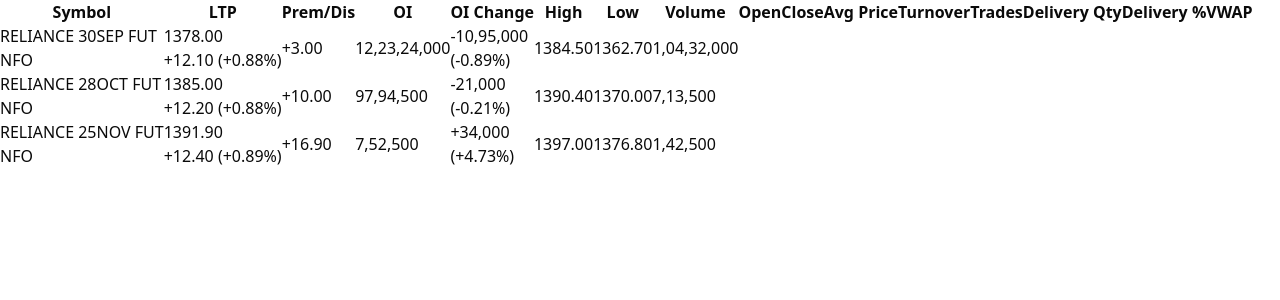
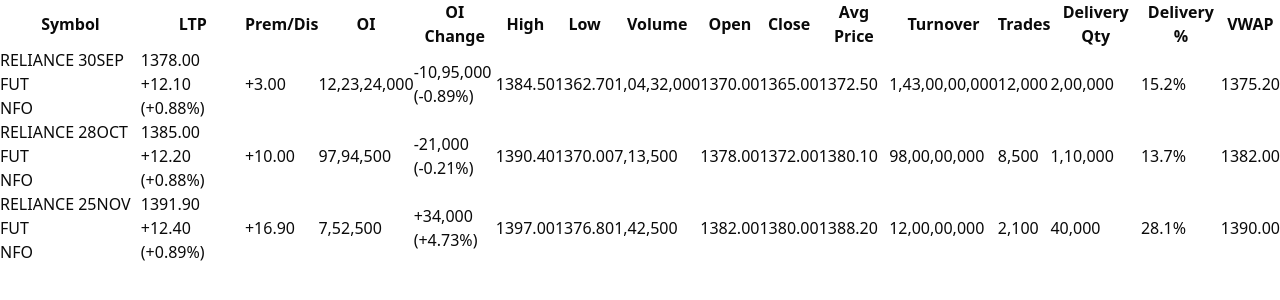
Before and after one commit to sathishkannan162/scroll-mobile-layout, a Next.js app: page /table in a window 1280 px wide. Shown: the top 300 px of the page. Built offline with nearby package versions, Linux system fonts and the light colour scheme.

Commit message:
Move the cell formats to an array

```diff
--- a/app/components/StockTable.tsx
+++ b/app/components/StockTable.tsx
@@ -84,6 +84,25 @@
     "VWAP",
   ];
 
+  const cellFormats = [
+    { key: "symbolMain", sub: "symbolSub" },
+    { key: "ltpValue", sub: "ltpChange" },
+    { key: "premDis" },
+    { key: "oi" },
+    { key: "oiChangeValue", sub: "oiChangePercent" },
+    { key: "high" },
+    { key: "low" },
+    { key: "volume" },
+    { key: "open" },
+    { key: "close" },
+    { key: "avgPrice" },
+    { key: "turnover" },
+    { key: "trades" },
+    { key: "deliveryQty" },
+    { key: "deliveryPercent" },
+    { key: "vwap" },
+  ];
+
   return (
     <table>
       <thead>
@@ -96,26 +115,17 @@
       <tbody>
         {stockData.map((stock, index) => (
           <tr key={index}>
-            <td>
-              {stock.symbolMain}
-              <br />
-              {stock.symbolSub}
-            </td>
-            <td>
-              {stock.ltpValue}
-              <br />
-              {stock.ltpChange}
-            </td>
-            <td>{stock.premDis}</td>
-            <td>{stock.oi}</td>
-            <td>
-              {stock.oiChangeValue}
-              <br />
-              {stock.oiChangePercent}
-            </td>
-            <td>{stock.high}</td>
-            <td>{stock.low}</td>
-            <td>{stock.volume}</td>
+            {cellFormats.map((format, idx) => (
+              <td key={idx}>
+                {stock[format.key as keyof typeof stock]}
+                {format.sub && (
+                  <>
+                    <br />
+                    {stock[format.sub as keyof typeof stock]}
+                  </>
+                )}
+              </td>
+            ))}
           </tr>
         ))}
       </tbody>
```
